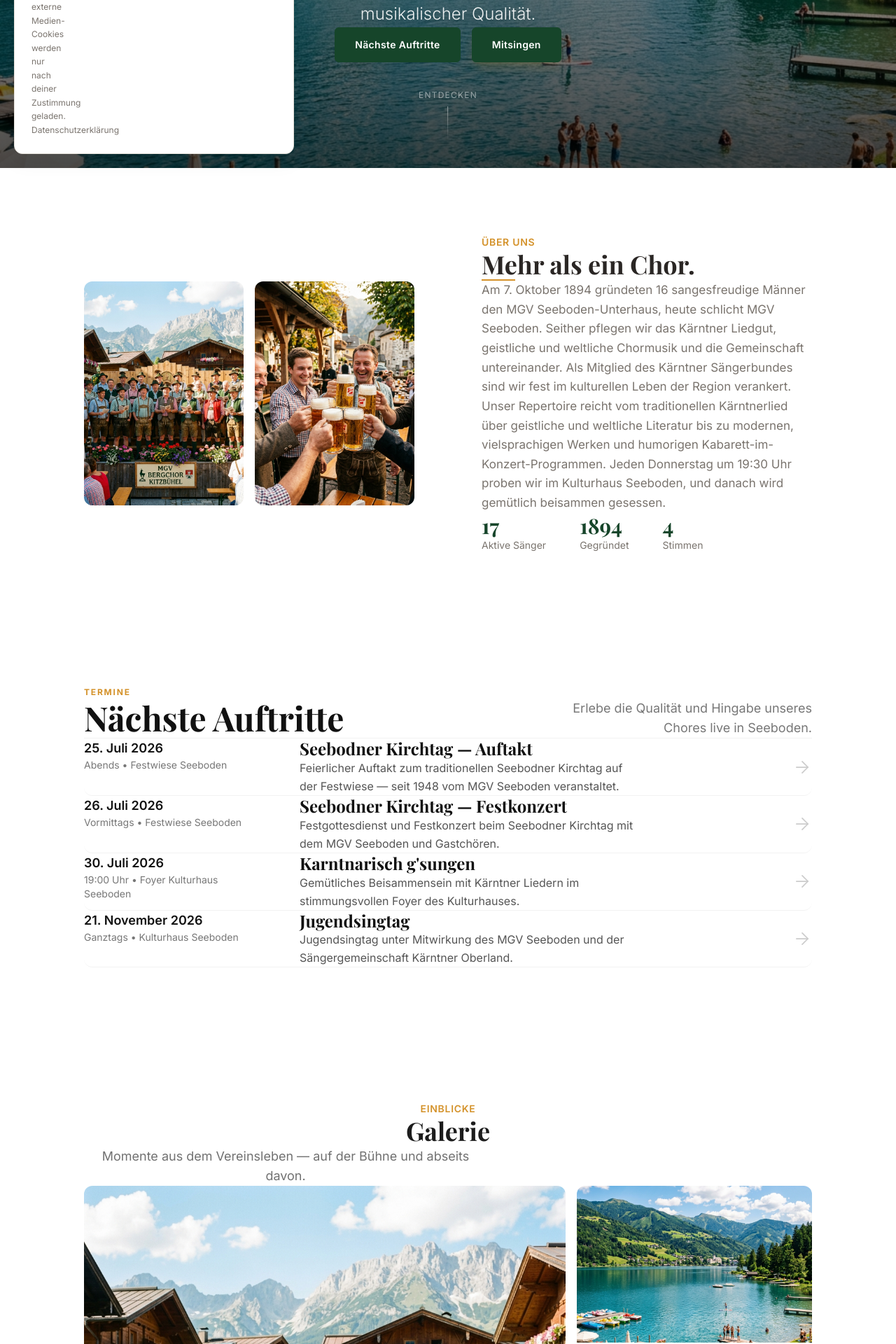
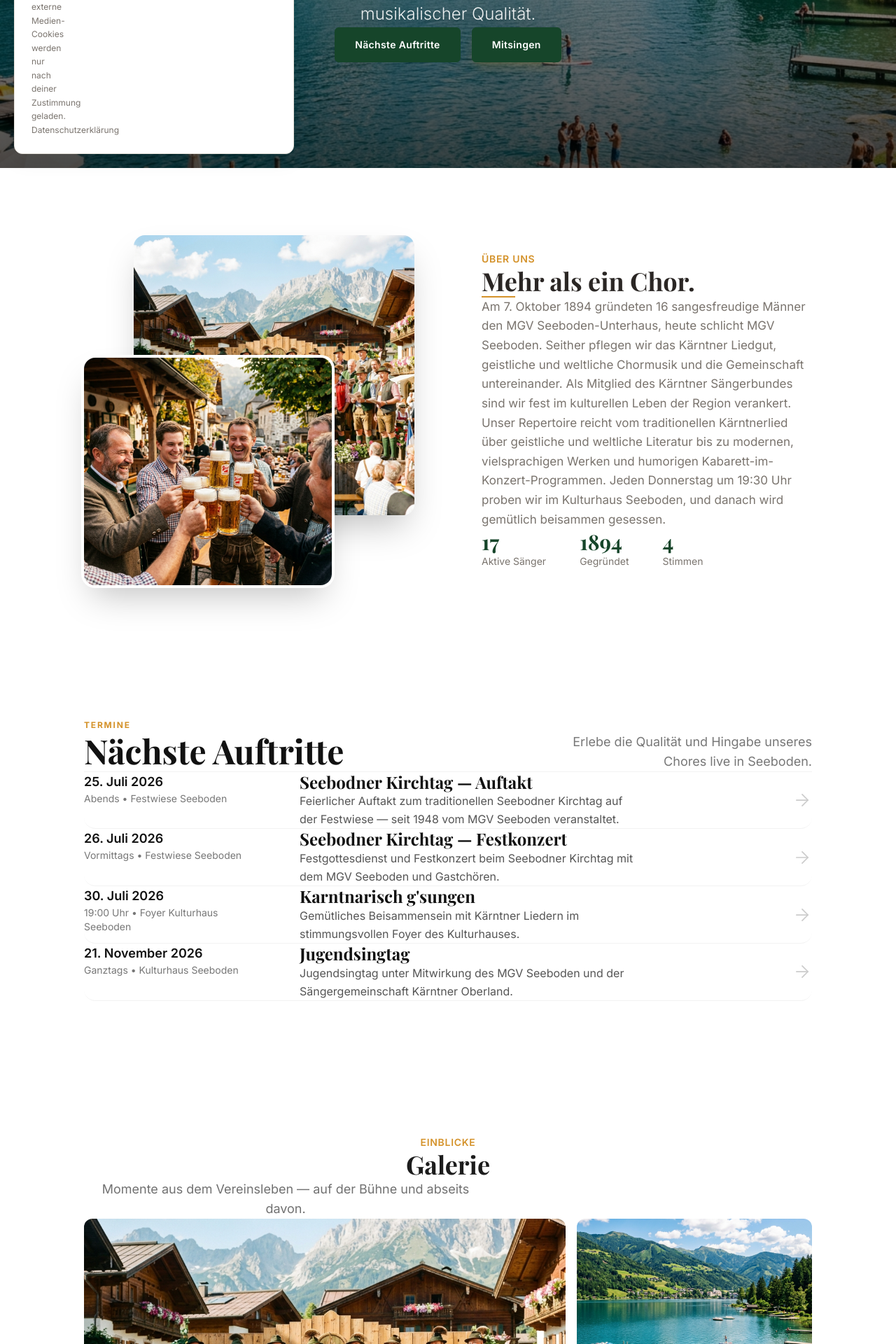
Before and after one commit to EnzoGratz/mgv, a Next.js app: page / in a window 1280 px wide. Shown: the part 560-2480 px from the top of the page at 70% size. Built offline with nearby package versions, Linux system fonts and the light colour scheme.

Commit message:
UI Polish: Layout fixes, mobile menu fix, and design tweaks

```diff
--- a/src/app/layout.tsx
+++ b/src/app/layout.tsx
@@ -18,8 +18,25 @@ const inter = Inter({
 });
 
 export const metadata: Metadata = {
+  metadataBase: new URL("https://mgv-seeboden.at"),
   title: "MGV Seeboden | Singen am See",
   description: "Männergesangverein Seeboden am Millstätter See — vierstimmiger Chorgesang, Kameradschaft und Kärntner Liedgut seit 1894.",
+  openGraph: {
+    title: "MGV Seeboden | Singen am See",
+    description: "Männergesangverein Seeboden am Millstätter See — vierstimmiger Chorgesang, Kameradschaft und Kärntner Liedgut seit 1894.",
+    url: "https://mgv-seeboden.at",
+    siteName: "MGV Seeboden",
+    images: [
+      {
+        url: "/gallery-choir-color.png",
+        width: 1200,
+        height: 630,
+        alt: "MGV Seeboden Chor",
+      },
+    ],
+    locale: "de_AT",
+    type: "website",
+  },
 };
 
 export default function RootLayout({
--- a/src/components/AboutSection.tsx
+++ b/src/components/AboutSection.tsx
@@ -1,6 +1,7 @@
 "use client";
 
 import { motion } from "framer-motion";
+import Image from "next/image";
 
 export default function AboutSection() {
   return (
@@ -8,25 +9,48 @@ export default function AboutSection() {
       <div className="wrap">
         <div className="grid lg:grid-cols-2 gap-16 lg:gap-24 items-center">
 
-          {/* Images */}
+          {/* Images Collage */}
+          <div className="relative h-[400px] lg:h-[500px] w-full hidden md:block">
             <motion.div
-            initial={{ opacity: 0 }}
-            whileInView={{ opacity: 1 }}
+              initial={{ opacity: 0, x: -30, y: 20 }}
+              whileInView={{ opacity: 1, x: 0, y: 0 }}
               viewport={{ once: true }}
-            transition={{ duration: 0.6 }}
-            className="grid grid-cols-2 gap-4"
+              transition={{ duration: 0.8, ease: "easeOut" }}
+              className="absolute top-0 right-0 w-[85%] h-[80%] rounded-2xl overflow-hidden shadow-2xl z-10"
             >
-            <img
+              <Image
                 src="/gallery-choir-color.png"
                 alt="MGV Seeboden beim Singen"
-              className="rounded-xl object-cover w-full h-64 lg:h-80"
+                fill
+                className="object-cover"
+                sizes="(max-width: 768px) 100vw, 50vw"
               />
-            <img
+            </motion.div>
+            <motion.div
+              initial={{ opacity: 0, x: 30, y: -20 }}
+              whileInView={{ opacity: 1, x: 0, y: 0 }}
+              viewport={{ once: true }}
+              transition={{ duration: 0.8, delay: 0.2, ease: "easeOut" }}
+              className="absolute bottom-0 left-0 w-[75%] h-[65%] rounded-2xl overflow-hidden shadow-2xl z-20 ring-4 ring-white"
+            >
+              <Image
                 src="/gallery-beer.png"
                 alt="Gemeinschaft nach der Probe"
-              className="rounded-xl object-cover w-full h-64 lg:h-80 mt-8"
+                fill
+                className="object-cover"
+                sizes="(max-width: 768px) 100vw, 50vw"
               />
             </motion.div>
+          </div>
+          {/* Mobile Fallback */}
+          <div className="md:hidden flex flex-col gap-4">
+             <div className="relative h-64 w-full rounded-2xl overflow-hidden shadow-xl">
+               <Image src="/gallery-choir-color.png" alt="Singen" fill className="object-cover" />
+             </div>
+             <div className="relative h-64 w-full rounded-2xl overflow-hidden shadow-xl">
+               <Image src="/gallery-beer.png" alt="Gemeinschaft" fill className="object-cover" />
+             </div>
+          </div>
 
           {/* Text */}
           <motion.div
--- a/src/components/EventsSection.tsx
+++ b/src/components/EventsSection.tsx
@@ -63,7 +63,7 @@ export default function EventsSection() {
               whileInView={{ opacity: 1, y: 0 }}
               viewport={{ once: true, margin: "-50px" }}
               transition={{ duration: 0.6, delay: i * 0.1, ease: [0.25, 0.4, 0, 1] }}
-              className="group relative flex flex-col md:flex-row md:items-center justify-between py-8 md:py-10 border-b border-black/5 hover:bg-black/[0.02] transition-colors px-4 -mx-4 rounded-xl"
+              className="group relative flex flex-col md:flex-row md:items-center justify-between py-8 md:py-10 border-b border-transparent md:border-black/5 hover:bg-white hover:shadow-[0_8px_30px_rgb(0,0,0,0.06)] hover:-translate-y-1 transition-all duration-300 px-6 -mx-6 rounded-2xl"
             >
               <div className="flex flex-col md:flex-row gap-4 md:gap-16 w-full">
                 {/* Date / Location */}
--- a/src/components/GallerySection.tsx
+++ b/src/components/GallerySection.tsx
@@ -1,6 +1,9 @@
 "use client";
 
-import { motion } from "framer-motion";
+import { motion, AnimatePresence } from "framer-motion";
+import { useState } from "react";
+import Image from "next/image";
+import { X } from "lucide-react";
 
 const images = [
   { src: "/gallery-choir-color.png", alt: "Chorkonzert" },
@@ -12,6 +15,8 @@ const images = [
 ];
 
 export default function GallerySection() {
+  const [selectedImage, setSelectedImage] = useState<string | null>(null);
+
   return (
     <section id="galerie" className="section bg-white">
       <div className="wrap">
@@ -37,21 +42,56 @@ export default function GallerySection() {
               whileInView={{ opacity: 1 }}
               viewport={{ once: true }}
               transition={{ duration: 0.4, delay: i * 0.05 }}
-              className={`overflow-hidden rounded-xl group cursor-pointer ${
-                i === 0 ? "md:col-span-2 md:row-span-2" : ""
+              onClick={() => setSelectedImage(img.src)}
+              className={`relative overflow-hidden rounded-xl group cursor-pointer ${
+                i === 0 ? "md:col-span-2 md:row-span-2 h-64 md:h-[464px]" : "h-48 md:h-56"
               }`}
             >
-              <img
+              <Image
                 src={img.src}
                 alt={img.alt}
-                loading="lazy"
-                className={`w-full object-cover transition-transform duration-500 group-hover:scale-105 ${
-                  i === 0 ? "h-64 md:h-full" : "h-48 md:h-56"
-                }`}
+                fill
+                className="object-cover transition-transform duration-700 group-hover:scale-105"
+                sizes="(max-width: 768px) 100vw, (max-width: 1200px) 50vw, 33vw"
               />
             </motion.div>
           ))}
         </div>
+
+        {/* Lightbox */}
+        <AnimatePresence>
+          {selectedImage && (
+            <motion.div
+              initial={{ opacity: 0 }}
+              animate={{ opacity: 1 }}
+              exit={{ opacity: 0 }}
+              onClick={() => setSelectedImage(null)}
+              className="fixed inset-0 z-[200] bg-black/95 backdrop-blur-sm flex items-center justify-center p-4 cursor-zoom-out"
+            >
+              <button
+                className="absolute top-6 right-6 text-white/50 hover:text-white transition-colors"
+                onClick={() => setSelectedImage(null)}
+              >
+                <X size={36} />
+              </button>
+              <motion.div
+                initial={{ scale: 0.95, opacity: 0 }}
+                animate={{ scale: 1, opacity: 1 }}
+                exit={{ scale: 0.95, opacity: 0 }}
+                transition={{ type: "spring", damping: 25, stiffness: 300 }}
+                className="relative w-full max-w-6xl aspect-[4/3] md:aspect-[16/9] overflow-hidden cursor-default"
+                onClick={(e) => e.stopPropagation()}
+              >
+                <Image
+                  src={selectedImage}
+                  alt="Galerie Bild"
+                  fill
+                  className="object-contain"
+                />
+              </motion.div>
+            </motion.div>
+          )}
+        </AnimatePresence>
       </div>
     </section>
   );
--- a/src/components/HeroSection.tsx
+++ b/src/components/HeroSection.tsx
@@ -1,6 +1,7 @@
 "use client";
 
 import { motion } from "framer-motion";
+import Image from "next/image";
 
 export default function HeroSection() {
   return (
@@ -12,10 +13,12 @@ export default function HeroSection() {
         animate={{ scale: 1 }}
         transition={{ duration: 1.5, ease: "easeOut" }}
       >
-        <img
+        <Image
           src="/hero-lake.png"
           alt="Millstätter See"
-          className="w-full h-full object-cover"
+          fill
+          priority
+          className="object-cover"
         />
       </motion.div>
 
@@ -53,16 +56,6 @@ export default function HeroSection() {
         </motion.div>
       </div>
 
-      {/* Scroll Indicator */}
-      <motion.div
-        className="absolute bottom-10 left-1/2 -translate-x-1/2 flex flex-col items-center gap-2"
-        initial={{ opacity: 0 }}
-        animate={{ opacity: 1 }}
-        transition={{ delay: 1.5, duration: 1 }}
-      >
-        <span className="text-white/50 text-xs tracking-widest uppercase">Entdecken</span>
-        <div className="w-[1px] h-12 bg-gradient-to-b from-white/50 to-transparent" />
-      </motion.div>
     </section>
   );
 }
--- a/src/components/TicketSection.tsx
+++ b/src/components/TicketSection.tsx
@@ -41,7 +41,7 @@ const fadeIn = {
   hidden: { opacity: 0 },
   visible: {
     opacity: 1,
-    transition: { duration: 0.9, ease: "easeOut" },
+    transition: { duration: 0.9, ease: "easeOut" as const },
   },
 };
 
--- a/src/data/events.ts
+++ b/src/data/events.ts
@@ -45,7 +45,7 @@ export const ALL_EVENTS: MGVEvent[] = [
     subtitle: "5. Auflage mit Bernhard Viktorin",
     location: "Kulturhaus Seeboden",
     description:
-      "Die 5. Ausgabe unserer beliebten Reihe „Kabarett im Konzert" — mit Bernhard Viktorin als Gastkabarettist, umrahmt von humorigen Chorliedern des MGV Seeboden.",
+      "Die 5. Ausgabe unserer beliebten Reihe „Kabarett im Konzert“ — mit Bernhard Viktorin als Gastkabarettist, umrahmt von humorigen Chorliedern des MGV Seeboden.",
     category: "concert",
     imageUrl: "/gallery-concert.png",
   },
@@ -215,7 +215,7 @@ export const HISTORIC_ENTRIES = [
     year: "1899",
     title: "Umbenennung in MGV Seeboden",
     description:
-      "Auf Antrag von Franz Dietrich wurde bei der Jahreshauptversammlung am 18. Februar 1899 die Umbenennung von „MGV Seeboden-Unterhaus" in „MGV Seeboden" beschlossen.",
+      "Auf Antrag von Franz Dietrich wurde bei der Jahreshauptversammlung am 18. Februar 1899 die Umbenennung von „MGV Seeboden-Unterhaus“ in „MGV Seeboden“ beschlossen.",
     imageUrl: "/gallery-bw.png",
   },
   {
```
Also changed, not shown: src/components/Footer.tsx (+20 -23 lines), src/components/JoinSection.tsx (+32 -21 lines), src/components/Navbar.tsx (+21 -7 lines). Lines whose indentation alone changed are shown as unchanged.
